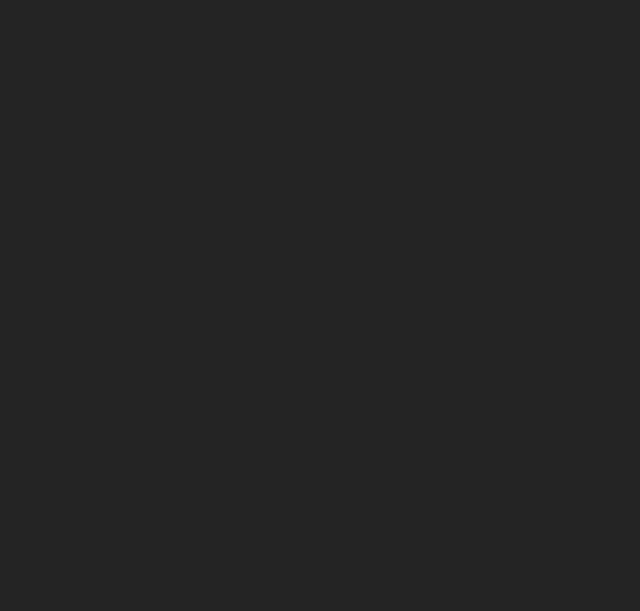
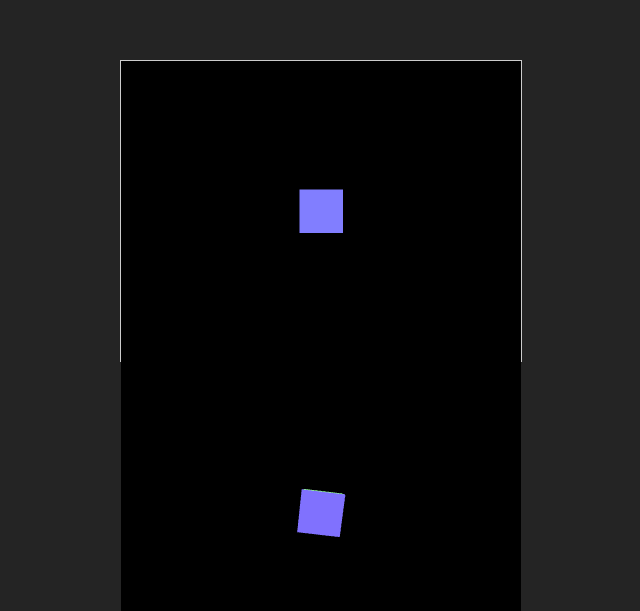
Before and after one commit to Torousseau/cookie-clicker, a React (Vite) app: page /tree in a window 1280 px wide. Before the commit this address had no page. Shown: the part 189-800 px from the top of the page, without its empty margins (319-959 px from the left). Built offline with nearby package versions, Linux system fonts and the light colour scheme.

Commit message:
Ajout de Tree.js

```diff
--- a/package.json
+++ b/package.json
@@ -16,7 +16,8 @@
     "lucide-react": "^0.510.0",
     "react": "^19.1.0",
     "react-dom": "^19.1.0",
-    "react-router-dom": "^7.6.0"
+    "react-router-dom": "^7.6.0",
+    "three": "^0.176.0"
   },
   "devDependencies": {
     "@eslint/js": "^9.25.0",
--- a/src/App.jsx
+++ b/src/App.jsx
@@ -2,6 +2,7 @@
 import { BrowserRouter as Router, Routes, Route, Link } from 'react-router-dom';
 import CookieClicker from './pages/CookieClicker';
 import HomePage from './pages/HomePage';
+import TreePage from "./pages/TreePage.jsx";
 
 function App() {
     return (
@@ -10,6 +11,7 @@
                 <Routes>
                     <Route path="/" element={<HomePage />} />
                     <Route path="/cookie-clicker" element={<CookieClicker />} />
+                    <Route path="/tree" element={<TreePage />} />
                 </Routes>
             </div>
         </Router>
--- /dev/null
+++ b/src/components/ThreeScene.jsx
@@ -0,0 +1,64 @@
+import React, { useRef, useEffect } from 'react';
+import * as THREE from 'three';
+
+export default function RotatingCubeOnly() {
+    const mountRef = useRef(null);
+
+    useEffect(() => {
+        if (!mountRef.current) return;
+
+        const width = 400;
+        const height = 300;
+
+        // Créer scène vide
+        const scene = new THREE.Scene();
+
+        // Créer caméra
+        const camera = new THREE.PerspectiveCamera(75, width / height, 0.1, 1000);
+        camera.position.z = 5;
+
+        // Créer renderer et l’attacher
+        const renderer = new THREE.WebGLRenderer({ antialias: true });
+        renderer.setSize(width, height);
+        mountRef.current.appendChild(renderer.domElement);
+
+        // Créer un seul cube (rien d’autre)
+        const geometry = new THREE.BoxGeometry();
+        const material = new THREE.MeshNormalMaterial();
+        const cube = new THREE.Mesh(geometry, material);
+        scene.add(cube);
+
+        // Animation : faire tourner le cube
+        let frameId;
+        const animate = () => {
+            cube.rotation.x += 0.01;
+            cube.rotation.y += 0.01;
+
+            renderer.render(scene, camera);
+            frameId = requestAnimationFrame(animate);
+        };
+        animate();
+
+        // Nettoyage au démontage
+        return () => {
+            cancelAnimationFrame(frameId);
+            if (mountRef.current) mountRef.current.removeChild(renderer.domElement);
+            geometry.dispose();
+            material.dispose();
+            renderer.dispose();
+        };
+    }, []);
+
+    return (
+        <div
+            ref={mountRef}
+            style={{
+                width: '400px',
+                height: '300px',
+                border: '1px solid #ccc',
+                margin: '20px auto',
+                backgroundColor: '#eee',
+            }}
+        />
+    );
+}
--- a/src/pages/HomePage.jsx
+++ b/src/pages/HomePage.jsx
@@ -1,11 +1,11 @@
 import React, { useEffect, useState } from "react";
 import "../assets/styles/WiiHomePage.css";
-import { Tv2, Settings, Cookie, User } from "lucide-react";
+import {Settings, Cookie, User, TreeDeciduous} from "lucide-react";
 import { useNavigate } from "react-router-dom";
 
 const tiles = [
     { icon: <Cookie className="tile-icon" />, label: "Cookie Clicker", route: "/cookie-clicker" },
-    { icon: <Tv2 className="tile-icon" />, label: "Chaînes" },
+    { icon: <TreeDeciduous className="tile-icon" />, label: "Tree", route: "/tree" },
     { icon: <User className="tile-icon" />, label: "Profil" },
     { icon: <Settings className="tile-icon" />, label: "Paramètres" },
 ];
--- /dev/null
+++ b/src/pages/TreePage.jsx
@@ -0,0 +1,12 @@
+import React from 'react';
+import ThreeScene from '../components/ThreeScene';
+
+function TreePage() {
+    return (
+        <div>
+            <ThreeScene />
+        </div>
+    );
+}
+
+export default TreePage;
```
Also changed, not shown: 1 other file (tests, documents, lock files or other folders).
